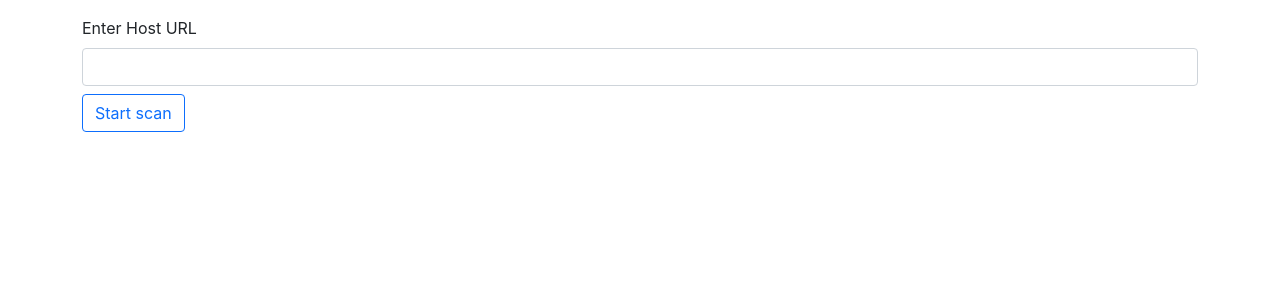
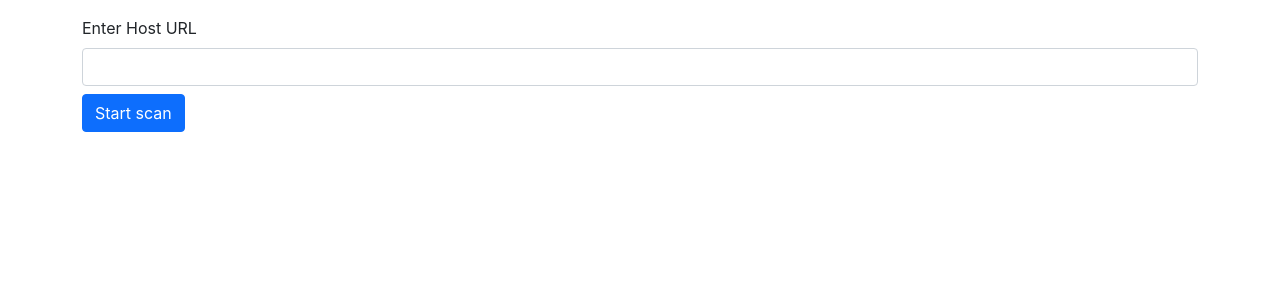
Before and after one commit to h4mmad/nmap-gui, a React (Create React App) app: page / in a window 1280 px wide. Shown: the top 300 px of the page. Built offline with nearby package versions, Linux system fonts and the light colour scheme.

Commit message:
disable button when scanning

```diff
--- a/server.js
+++ b/server.js
@@ -22,7 +22,7 @@
         }
 
         const xml = require('fs').readFileSync('./scan.xml', 'utf8');
-        const result = convert.xml2json(xml, { compact: true, spaces: 4 });
+        const result = convert.xml2json(xml, { compact: true, spaces: 2 });
 
         console.log(result);
         res.send(stdout);
--- a/src/App.js
+++ b/src/App.js
@@ -43,7 +43,7 @@
   return (
     <div className="container-sm">
       {error ? (
-        <div class="alert alert-warning" role="alert">
+        <div className="alert alert-warning" role="alert">
           An error occured
         </div>
       ) : (
@@ -56,6 +56,7 @@
         apiResult={apiResult}
         setApiResult={setApiResult}
         getAPIData={getAPIData}
+        spinner={spinner}
       />
 
       {spinner ? <Spinner /> : ""}
--- a/src/components/Form.js
+++ b/src/components/Form.js
@@ -1,4 +1,4 @@
-const Form = ({ host, setHost, getAPIData }) => {
+const Form = ({ host, setHost, getAPIData, spinner }) => {
 
 
     const inputHandler = e => {
@@ -16,8 +16,8 @@
         <form>
             <div className="mb-3 mt-3">
                 <label htmlFor="exampleInputEmail1" className="form-label">Enter Host URL</label>
-                <input onChange={inputHandler} type="email" className="form-control" id="exampleInputEmail1" value={host}/>
-                <button onClick={submitHandler} className="btn  btn-outline-primary mt-2">Start scan</button>
+                <input onChange={inputHandler} type="email" className="form-control" value={host}/>
+                <button onClick={submitHandler} className={`btn  btn-primary mt-2 ${spinner ? "disabled" : ''}`}>Start scan</button>
             </div>
         </form>
     );
```
Also changed, not shown: 2 other files (tests, documents, lock files or other folders).
